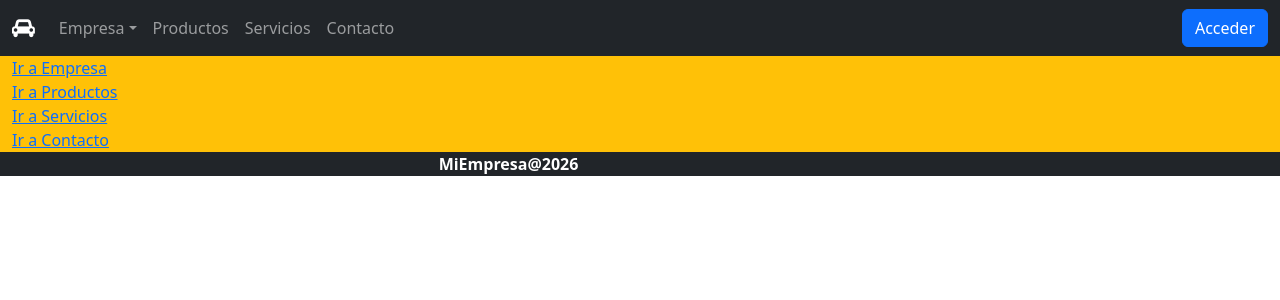
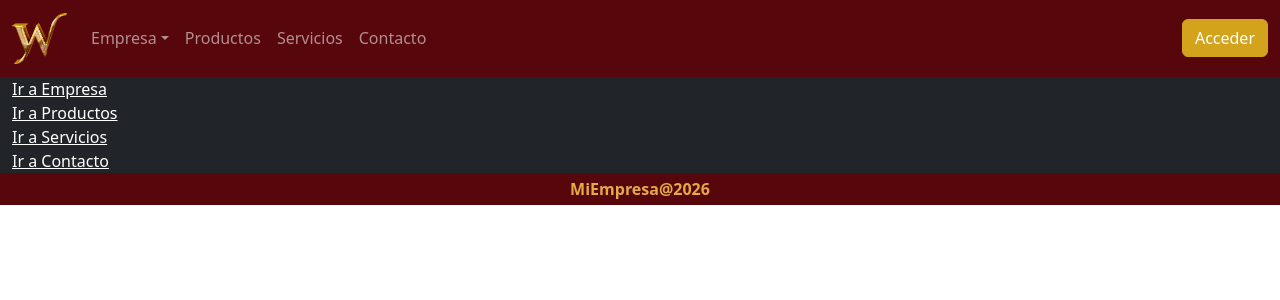
Before and after one commit to Orstedr/Desarrollo-Web-Reynner-Ontiveros-y-Daniel-Contreras, a PHP site: page / in a window 1280 px wide. Shown: the top 300 px of the page. Run offline with PHP 8.4, Linux system fonts and the light colour scheme.

Commit message:
Cambios index 2

```diff
--- a/Tarea2/index.php
+++ b/Tarea2/index.php
@@ -7,12 +7,36 @@
         <link href="https://cdn.jsdelivr.net/npm/bootstrap@5.3.8/dist/css/bootstrap.min.css" rel="stylesheet">
         <script src="https://cdn.jsdelivr.net/npm/bootstrap@5.3.8/dist/js/bootstrap.bundle.min.js"></script>
         <link rel="stylesheet" href="https://cdnjs.cloudflare.com/ajax/libs/font-awesome/4.7.0/css/font-awesome.min.css">
+        <style>
+            .bg-burdeo {
+                background-color: #57060c;
+                color:white;
+                line-height: 2;
+            }
+            .bg-lineas a {
+                color:white;
+            }
+            .btn-primary {
+                background-color: #d4a31c;
+                border-color: #d4a31c;
+            }
+            .bg-dorado {
+                background-color: #E3AB46;
+            }
+
+            .bg-dorado a {
+                color: white;
+            }
+            .container-fluid.bg-dark a {
+                color: white;
+        }
+        </style>
     </head>
     <body>
         <!-- Navbar -->
-        <nav class="navbar navbar-expand-sm bg-dark navbar-dark">
+        <nav class="navbar navbar-expand-sm bg-burdeo navbar-dark">
             <div class="container-fluid">
-                <a class="navbar-brand" href="index.php"><i class="fa fa-car"></i></a>
+                <a class="navbar-brand" href="index.php"><img src="img/wonka.png" width="55"></a>
                 <button class="navbar-toggler" type="button" data-bs-toggle="collapse" data-bs-target="#collapsibleNavbar">
                     <span class="navbar-toggler-icon"></span>
                 </button>
@@ -41,17 +65,17 @@
             </div>
         </nav>
         <!-- Container -->
-        <div class="container-fluid bg-warning">
+        <div class="container-fluid bg-dark">
             <a href="empresa.php">Ir a Empresa</a><br>
             <a href="productos.php">Ir a Productos</a><br>
             <a href="servicios.php">Ir a Servicios</a><br>
             <a href="contacto.php">Ir a Contacto</a><br>
         </div>
         <!-- Footer -->
-        <div class="container-fluid bg-dark">
+        <div class="container-fluid bg-burdeo" >
             <div class="row">
                 <div class="col-4"></div>
-                <div class="col-4" style="color:white"><strong>MiEmpresa@2026</strong></div>
+                <div class="col-4 text-center" style="color:#E3AB46"><strong>MiEmpresa@2026</strong></div>
                 <div class="col-4"></div>
             </div>
         </div>
```
Also changed, not shown: Tarea2/Img/wonka.png (added).
